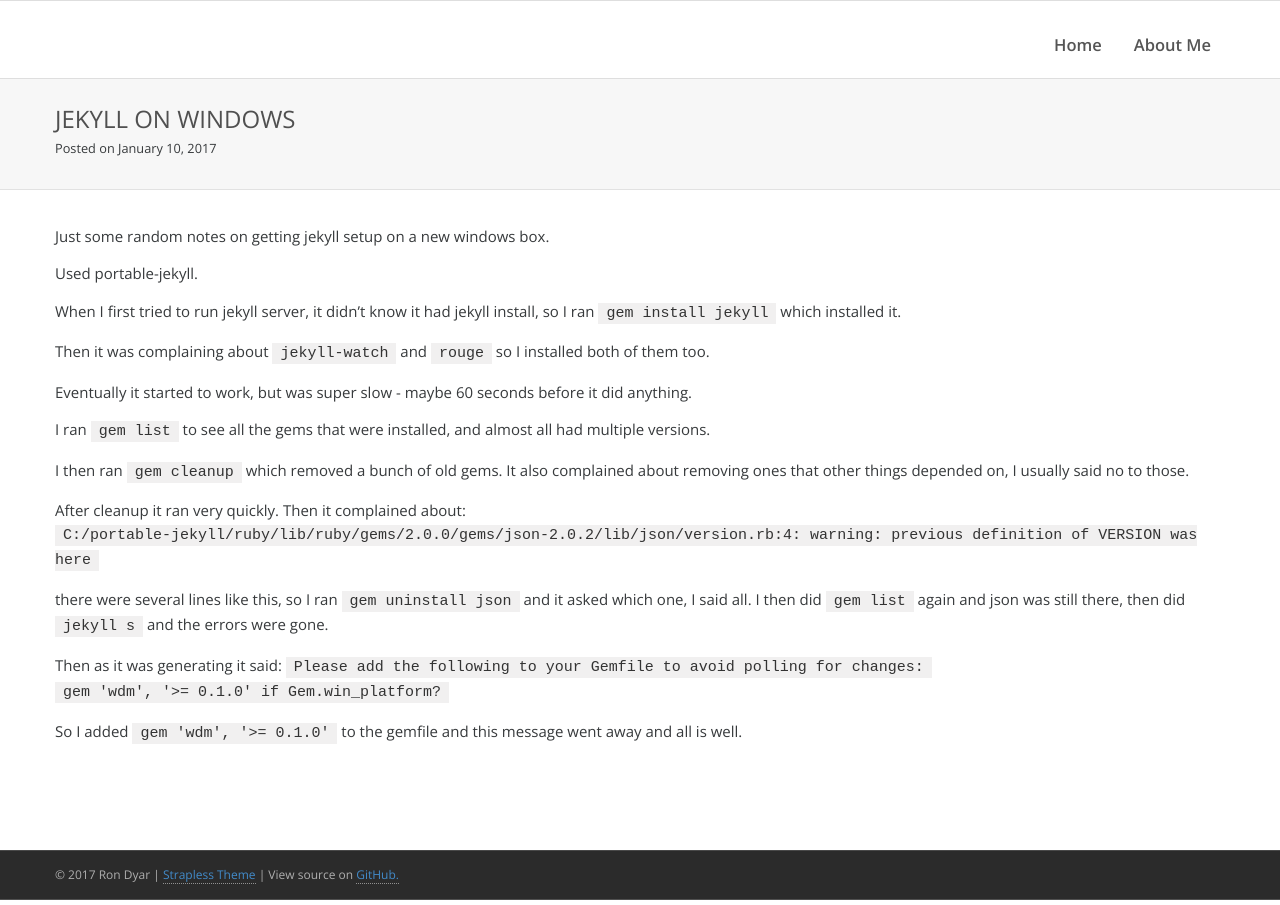
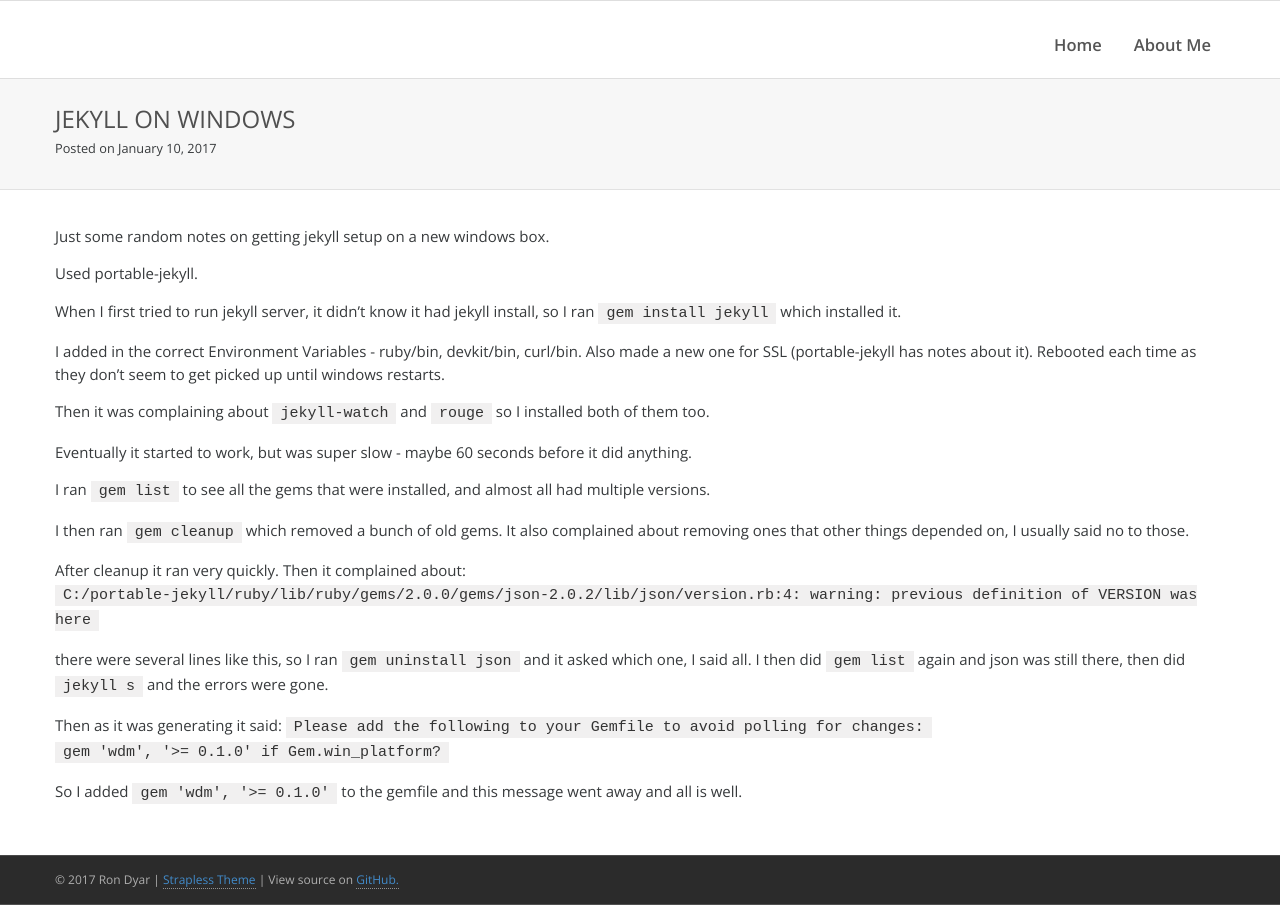
Before and after one commit to rdyar/rdyar.github.io, a Jekyll site: the page built from _posts/2017-01-10-jekyll-on-windows.md, in a window 1280 px wide. Built offline with Jekyll 4.4.1, drawn with Linux system fonts in a browser that asks for light colours.

Commit message:
Update 2017-01-10-jekyll-on-windows.md

```diff
--- a/_posts/2017-01-10-jekyll-on-windows.md
+++ b/_posts/2017-01-10-jekyll-on-windows.md
@@ -5,6 +5,8 @@ Just some random notes on getting jekyll setup on a new windows box.
 Used portable-jekyll.
 
 When I first tried to run jekyll server, it didn't know it had jekyll install, so I ran `gem install jekyll` which installed it.
+
+I added in the correct Environment Variables - ruby/bin, devkit/bin, curl/bin. Also made a new one for SSL (portable-jekyll has notes about it). Rebooted each time as they don't seem to get picked up until windows restarts.
 
 Then it was complaining about `jekyll-watch` and `rouge` so I installed both of them too.
 
```
